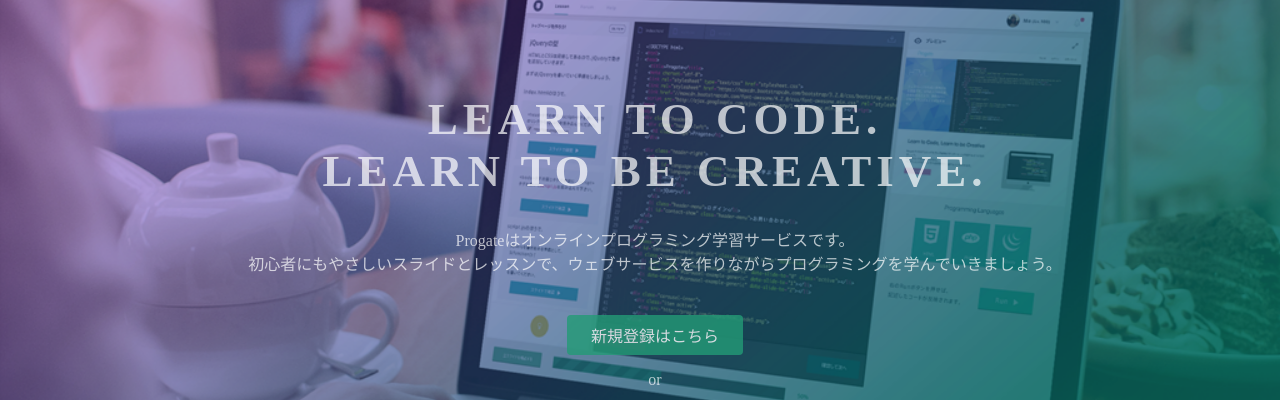
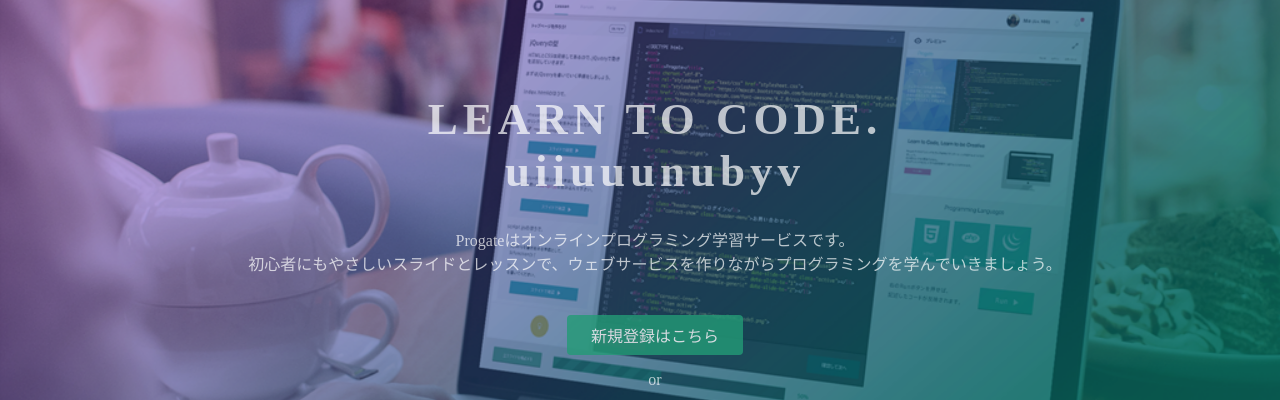
Before and after one commit to gun802/gun802.github.io, a plain HTML site: page index.html in a window 1280 px wide. Shown: the part 135-535 px from the top of the page. Drawn offline with Linux system fonts and the light colour scheme.

Commit message:
Update index.html

```diff
--- a/index.html
+++ b/index.html
@@ -24,7 +24,7 @@
   </header>
   <div class="top-wrapper">
     <div class="container">
-      <h1>LEARN TO CODE.<br>LEARN TO BE CREATIVE.</h1>
+      <h1>LEARN TO CODE.<br>uiiuuunubyv</h1>
       <p>Progateはオンラインプログラミング学習サービスです。<br>初心者にもやさしいスライドとレッスンで、ウェブサービスを作りながらプログラミングを学んでいきましょう。</p>
       <div class="btn-wrapper">
         <a href="#" class="btn signup">新規登録はこちら</a>
```
